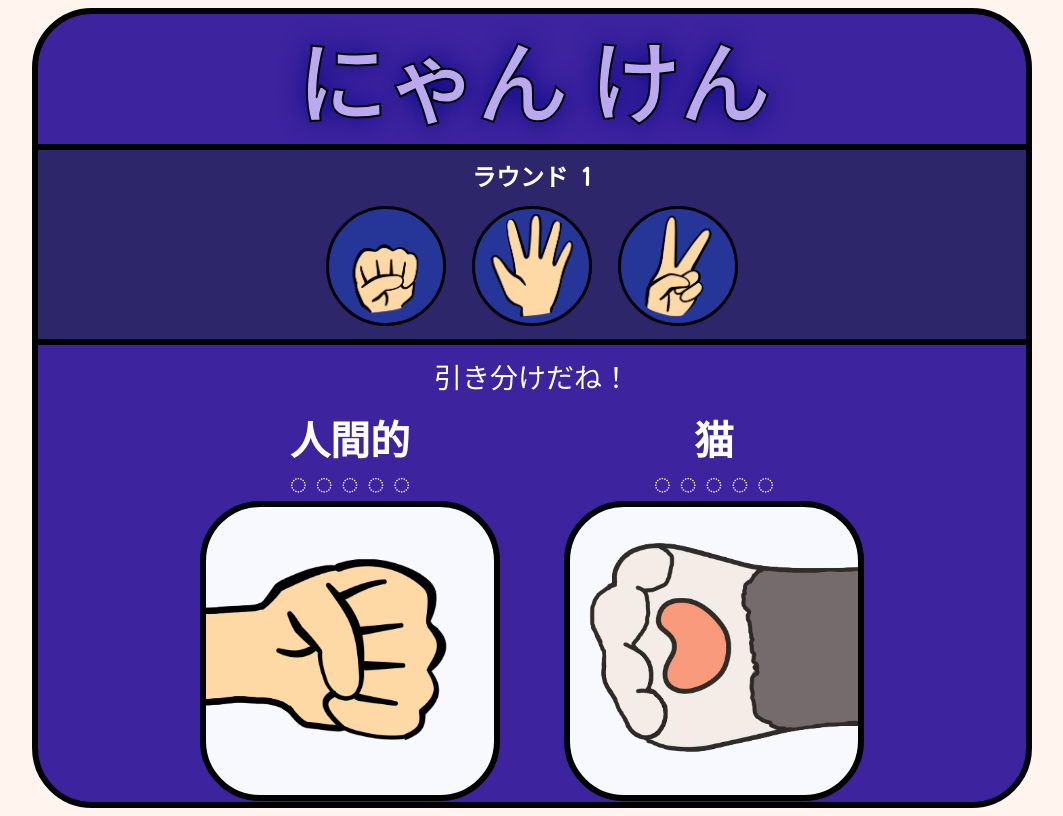
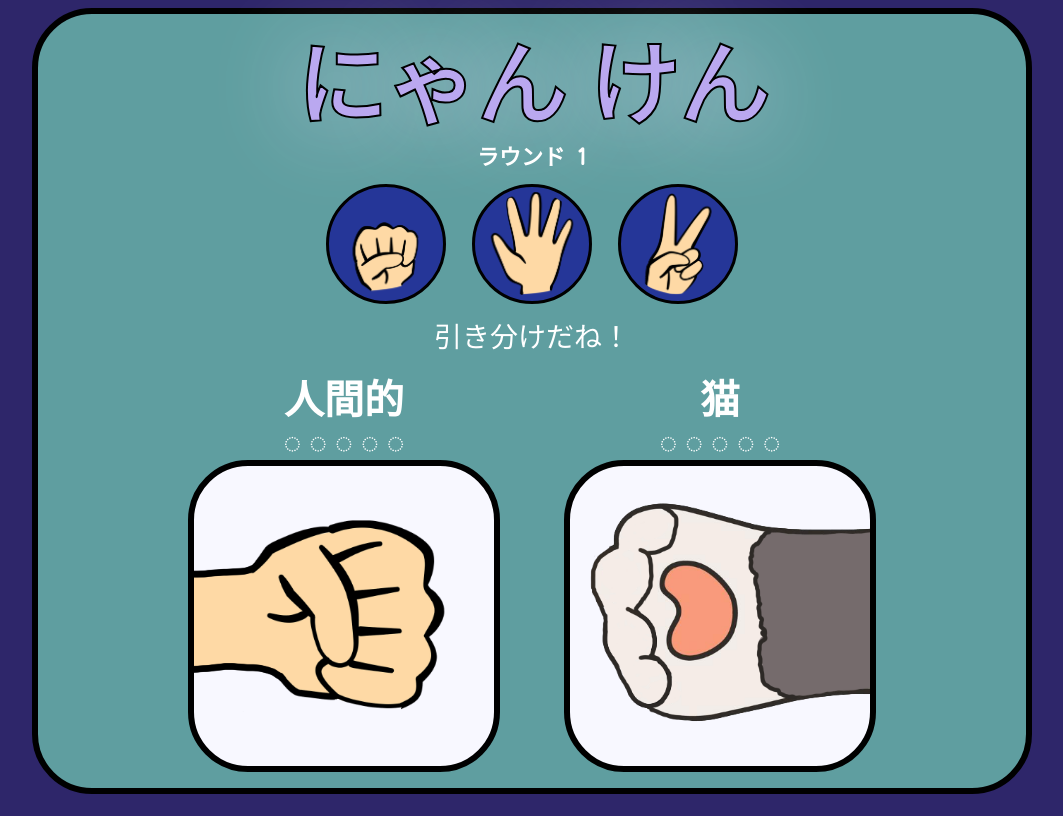
Before and after one commit to turner-jeremy/rock-paper-scissors, a plain HTML site: page index.html in a window 1280 px wide. Both pictures are taken after a click on the picture 494 px from the left and 265 px from the top of the page. Shown: the whole page, without its empty margins (108-1171 px from the left). Drawn offline with Linux system fonts and the light colour scheme; no server answers; a web font is replaced by a local one.

Commit message:
Add prefetch for images to load quickly
Added prefetch for game images in head so they load
quicker during gameplay.

```diff
--- a/index.html
+++ b/index.html
@@ -6,6 +6,12 @@
     <script src="javascript.js" defer></script>
     <link rel="stylesheet" href="styles.css">
     <title>にゃん けん!</title>
+    <link rel="prefetch" href="./images/rock-left.png">
+    <link rel="prefetch" href="./images/scissors-left.png">
+    <link rel="prefetch" href="./images/paper-left.png">
+    <link rel="prefetch" href="./images/cat-paper.png">
+    <link rel="prefetch" href="./images/cat-rock.png">
+    <link rel="prefetch" href=".images/cat-scissors.png">
 </head>
 <body>
     <div class="game-container">
@@ -37,7 +43,9 @@
                 <p id="human-4">&#9676;</p>
                 <p id="human-5">&#9676;</p>
             </div>
+            <div class="human-choice-div">
                 <img class="choices" id="human-choice" src="./images/blank.png" alt="The humans choice">
+            </div>
             </div>
             <div class="scoreboard-cat">
                 <h2>猫</h2>
@@ -48,7 +56,9 @@
                 <p id="cat-4">&#9676;</p>
                 <p id="cat-5">&#9676;</p>
                 </div>
-                <img class="choices" id="cat-choice" src="./images/blank.png" alt="The cat's choice">
+                <div class="cat-choice-div">
+                    <img class="choices" id="cat-choice" src="./images/blank.png" alt="The cat's choice">
+                </div>
             </div>
         </div>
         <h3 class="game-status"></h3>
--- a/javascript.js
+++ b/javascript.js
@@ -189,6 +189,8 @@ function displayScores() {
 
 function onTick() {
     if (char == 0) {
+        humanChoiceImg.classList.add("bounce");
+        catChoiceImg.classList.add("bounce");
         gameStatusUI.textContent = "";
         humanChoiceImg.src = humanRockPNG;
         catChoiceImg.src = catRockPNG;
@@ -206,6 +208,8 @@ function onTick() {
         gameInfoUI.textContent = startGameString2;
     }
     if (char === 3) {
+        humanChoiceImg.classList.remove("bounce");
+        catChoiceImg.classList.remove("bounce");
         humanButtons.forEach((img) => {
             img.classList.remove('clicked');
           })
--- a/styles.css
+++ b/styles.css
@@ -7,7 +7,7 @@
 }
 
 html {
-    background-color: seashell;
+    background-color: #2e266a;
 }
 
 .game-container {
@@ -20,7 +20,7 @@ html {
     border-style: solid;
     border-width: clamp(3px, 0.5vw, 8px);
     border-radius: clamp(0px, 7vw, 60px);
-    background-color:rgb(61, 35, 158);
+    background-color:cadetblue;
 }
 
 .game-title {
@@ -29,18 +29,13 @@ html {
     flex: 1;
 }
 
-.game-title,
-.selection-container {
-    border-bottom-style: solid;
-    border-bottom-width: inherit;
-}
 .game-title h1 {
     font-family: 'Cherry Bomb One';
     display: inline-block;
     font-size: clamp(30px, 10vw, 90px);
     margin: auto;
     text-align: center;
-    text-shadow:  0 0 0.3em navy;
+    text-shadow:  0 0 1em rgb(235, 229, 255);
     color: #baa8f0;
     /* background-color: #033546; */
     -webkit-text-stroke-width: clamp(1px, 0.2vw, 2px);
@@ -58,8 +53,21 @@ html {
     opacity: 0;
 }
 
-#human-choice,
-#cat-choice {
+@keyframes bounce {
+    0%      {transform:translateY(0px);}
+    50%     {transform:translateY(10px);}
+    100%    {transform:translateY(0px);}
+}
+
+.bounce {
+    display: inline-block;
+    animation-name: bounce;
+    animation-duration: 0.5s;
+    animation-iteration-count: infinite;
+}
+
+.human-choice-div,
+.cat-choice-div {
     border-radius: clamp(0px, 7vw, 60px);
     border-style: solid;
     border-width: clamp(4px, 0.5vw, 8px);
@@ -67,16 +75,16 @@ html {
     background-color:ghostwhite;
 }
 
-#human-choice.winner,
-#cat-choice.winner {
+.human-choice-div .winner,
+.cat-choice-div .winner {
     background-color: limegreen;
-    transition: all 0.2s ease;
+    border-radius: clamp(6px, 4vw, 60px);
 }
 
-#human-choice.loser,
-#cat-choice.loser {
+.human-choice-div .loser,
+.cat-choice-div .loser {
     background-color: darkred;
-    transition: all 0.1s ease;
+    border-radius: clamp(7px, 5vw, 50px);
 }
 
 .winner.fade,
@@ -88,11 +96,11 @@ html {
     display: flex;
     flex-direction: column;
     gap: 1cqw;
-    background-color: #2e266a;
     justify-content: center;
     align-items: center;
     margin: auto;
     flex: 1;
+    height: 20vh;
 }
 
 .human-instructions,
@@ -104,7 +112,7 @@ html {
     text-align: center;
     margin: 1cqh 0 0 0;
     padding: 0 1cqw;
-    font-size: clamp(12px, 4vw, 24px);
+    font-size: clamp(12px, 3.5vw, 22px);
     color: white;
 }
 
@@ -184,8 +192,6 @@ button#reset-game {
     margin: 0 auto 1cqw auto;
     color: white;
     padding: 16px;
-    /* width: 20cqw; */
-    /* height: 8cqw; */
     font-size: clamp(12px, 4vw, 32px);
     border-radius: 2cqw;
 }
```
